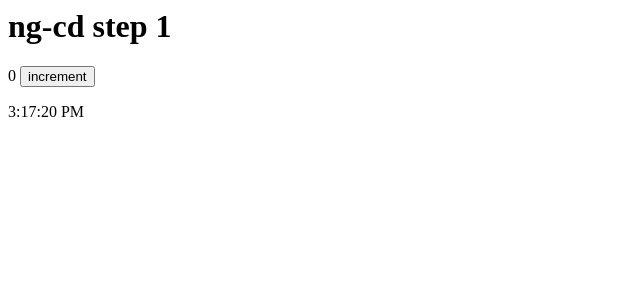
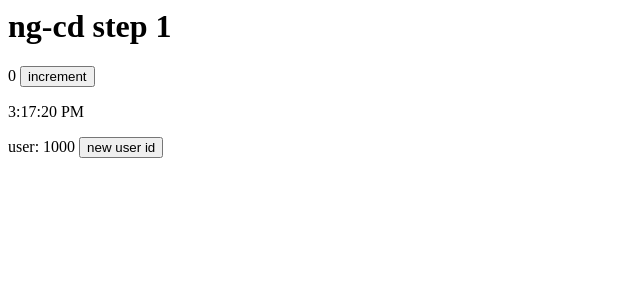
Before and after one commit to fredyang/ng-cd, an Angular app: page / in a window 1280 px wide. Shown: the top 300 px of the page, without its empty margins (0-640 px from the left). Built offline with nearby package versions, Linux system fonts and the light colour scheme.

Commit message:
1 file modified

```diff
--- a/src/app/app/app.component.html
+++ b/src/app/app/app.component.html
@@ -5,6 +5,6 @@
 
 <p>{{now | date : 'mediumTime'}}</p>
 
-<!-- <p>user: {{userService.user.id}}
+<p>user: {{userService.user.id}}
   <button (click)="userService.updateUserId()">new user id</button>
-</p> -->
+</p>
```
